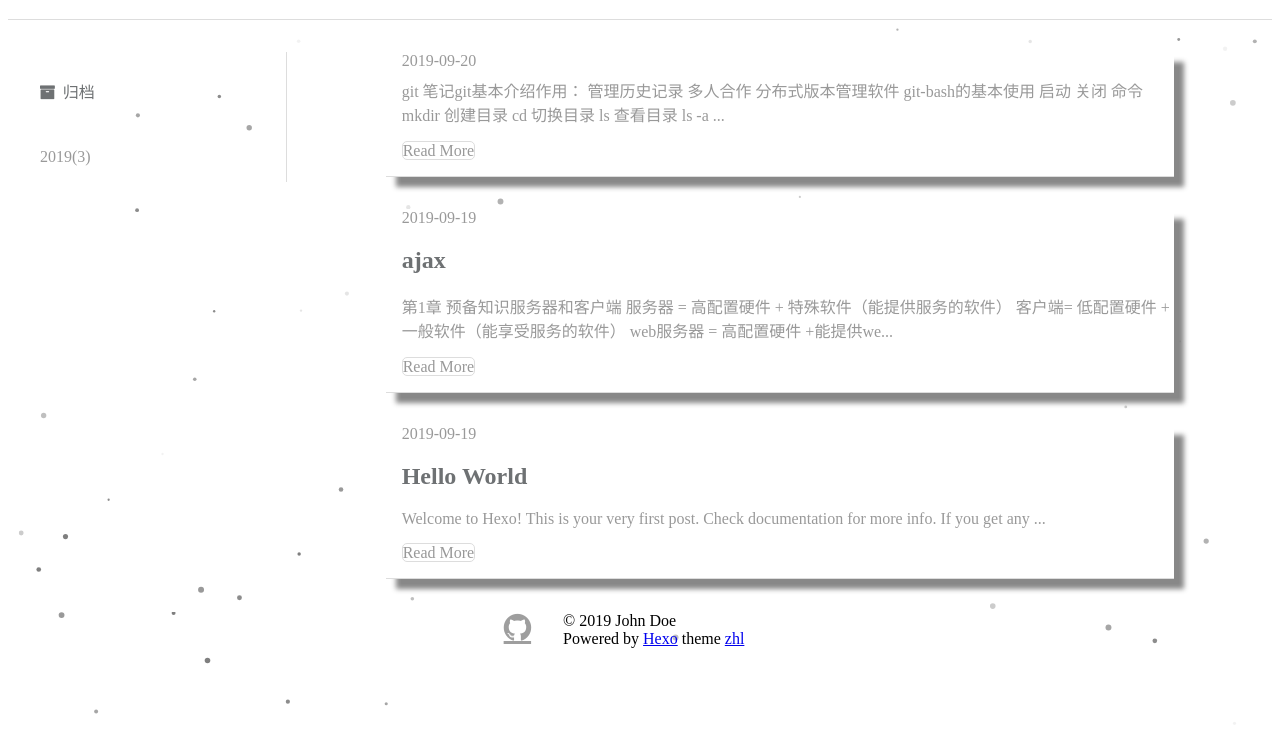
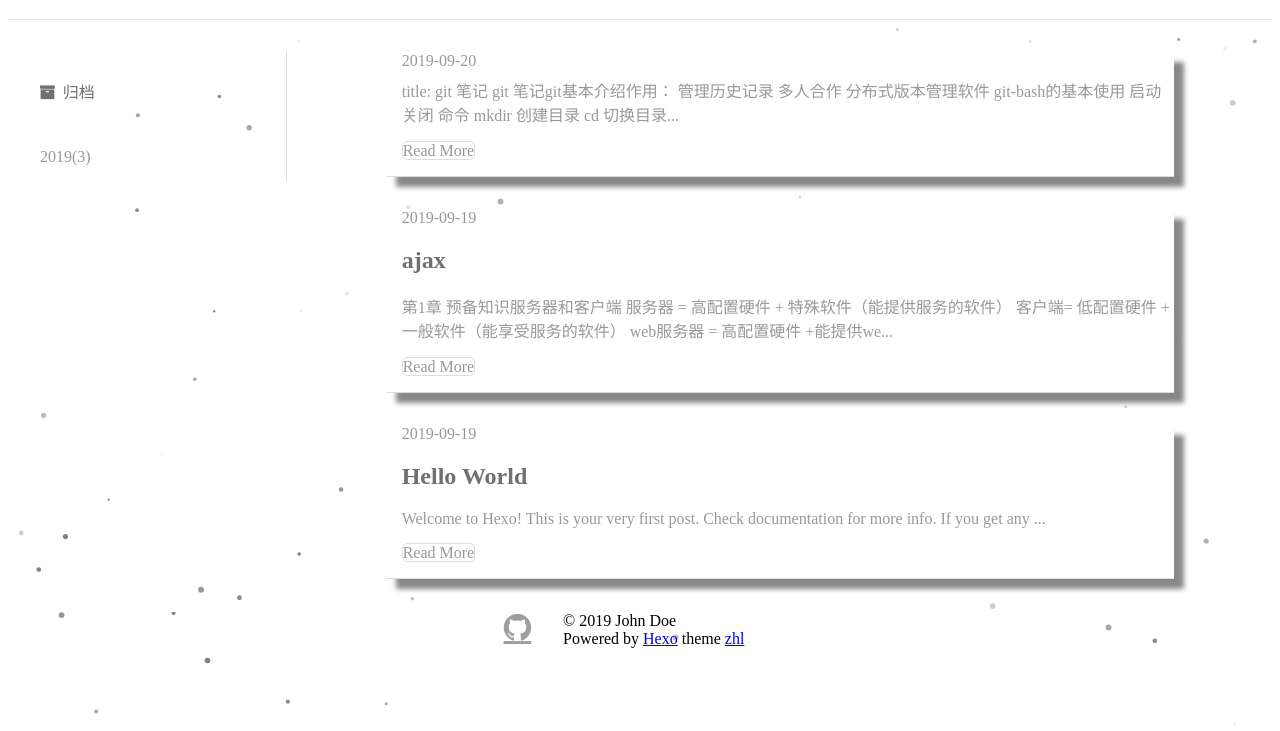
Before and after one commit to jiangyuhang19971225/jiangyuhang19971225.github.io, a plain HTML site: page index.html in a window 1280 px wide. Shown: the part 69-800 px from the top of the page. Drawn offline with nearby package versions, Linux system fonts and the light colour scheme.

Commit message:
Site updated: 2019-09-28 15:56:30

```diff
--- a/index.html
+++ b/index.html
@@ -85,7 +85,8 @@
 	<div class="article-entry">
 
 
-			git 笔记git基本介绍作用：
+			title:  git 笔记
+git 笔记git基本介绍作用：
 
 管理历史记录
 多人合作
@@ -96,9 +97,7 @@ git-bash的基本使用
 关闭
 命令
 mkdir 创建目录
-cd 切换目录
-ls 查看目录
-ls -a ...
+cd 切换目录...
 
 			<p class="article-more-link">
 			<a href="/2019/09/20/03-笔记git-note/#more">Read More</a>
```
Also changed, not shown: 2019/09/20/03-笔记git-note/index.html (+2 -1 lines).
